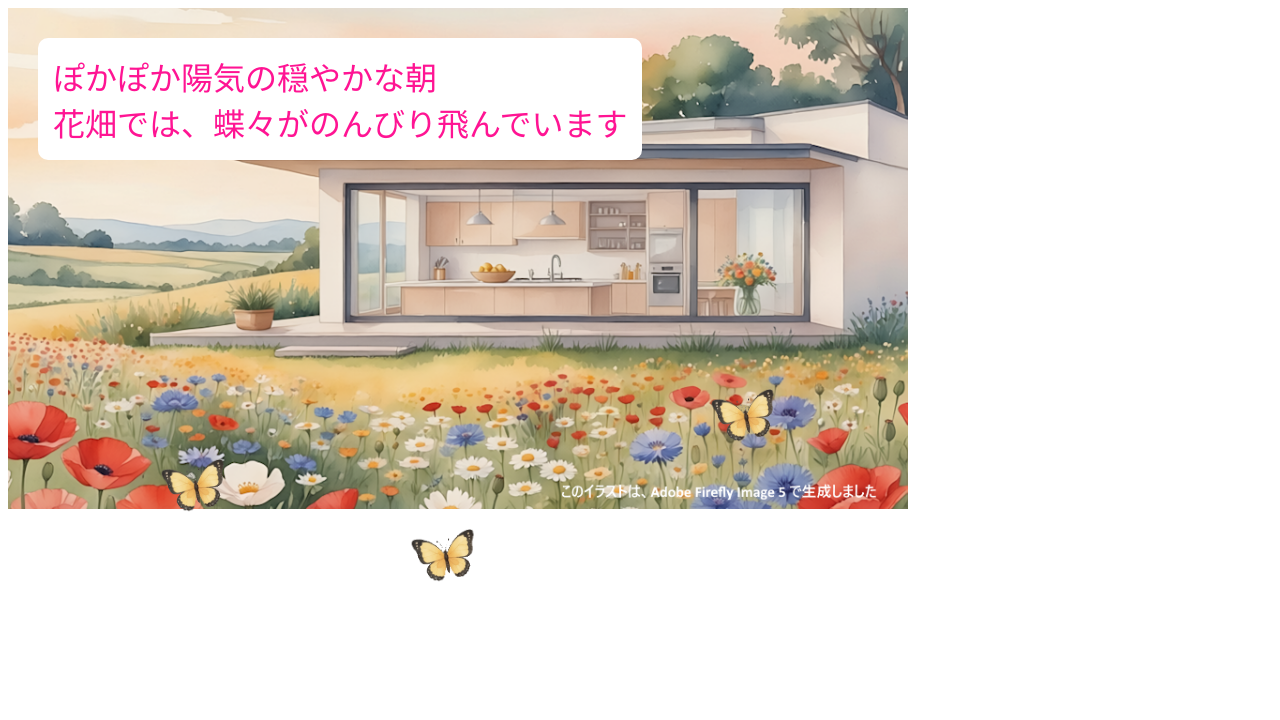
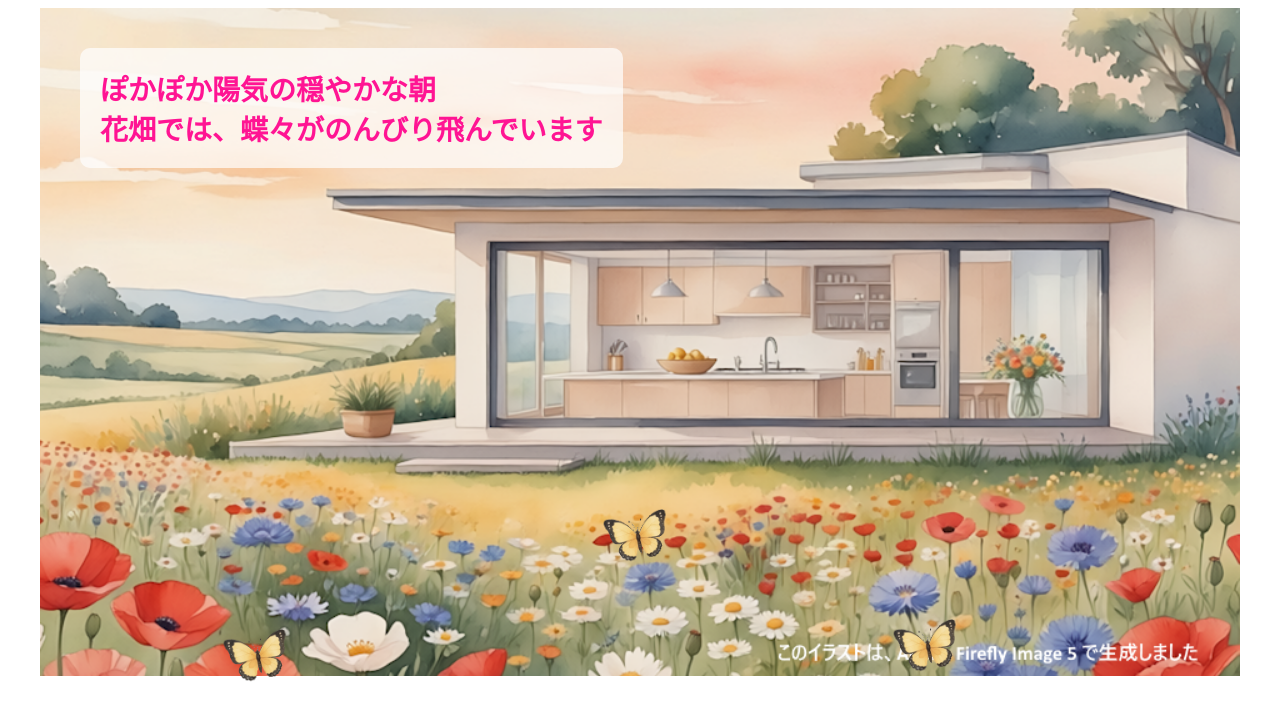
Before and after one commit to NEYMAR-JR8/neymar11, a plain HTML site: page index.html in a window 1280 px wide. Drawn offline with Linux system fonts and the light colour scheme.

Commit message:
Update index.html

```diff
--- a/index.html
+++ b/index.html
@@ -1,50 +1,53 @@
 <!DOCTYPE html>
 <html lang="ja">
+
 <head>
 <meta charset="UTF-8">
 <title>花畑</title>
 
 <style>
 .area{
-    position:relative;
-    width:900px;
+    position: relative;
+    width: 1200px;
+    margin: auto;
 }
 
 .bg{
-    width:900px;
+    width: 100%;
 }
 
 .message{
-    position:absolute;
-    top:30px;
-    left:30px;
-    background-color:white;
-    color:deeppink;
-    font-size:32px;
-    padding:15px;
-    border-radius:10px;
+    position: absolute;
+    top: 40px;
+    left: 40px;
+
+    background: rgba(255,255,255,0.7);
+    padding: 20px;
+
+    color: deeppink;
+    font-size: 28px;
+    font-weight: bold;
+    border-radius: 10px;
+}
+
+.butterfly{
+    position: absolute;
+    width: 70px;
 }
 
 .b1{
-    position:absolute;
-    left:150px;
-    top:450px;
+    left: 180px;
+    top: 620px;
 }
 
 .b2{
-    position:absolute;
-    left:400px;
-    top:520px;
+    left: 560px;
+    top: 500px;
 }
 
 .b3{
-    position:absolute;
-    left:700px;
-    top:380px;
-}
-
-.butterfly{
-    width:70px;
+    left: 850px;
+    top: 610px;
 }
 </style>
 
@@ -54,13 +57,16 @@
 
 <div class="area">
 
+    <!-- 背景画像 -->
     <img src="bg0.png" class="bg">
 
+    <!-- メッセージ -->
     <div class="message">
         ぽかぽか陽気の穏やかな朝<br>
         花畑では、蝶々がのんびり飛んでいます
     </div>
 
+    <!-- 蝶 -->
     <img src="butterfly.gif" class="butterfly b1">
     <img src="butterfly.gif" class="butterfly b2">
     <img src="butterfly.gif" class="butterfly b3">
```
